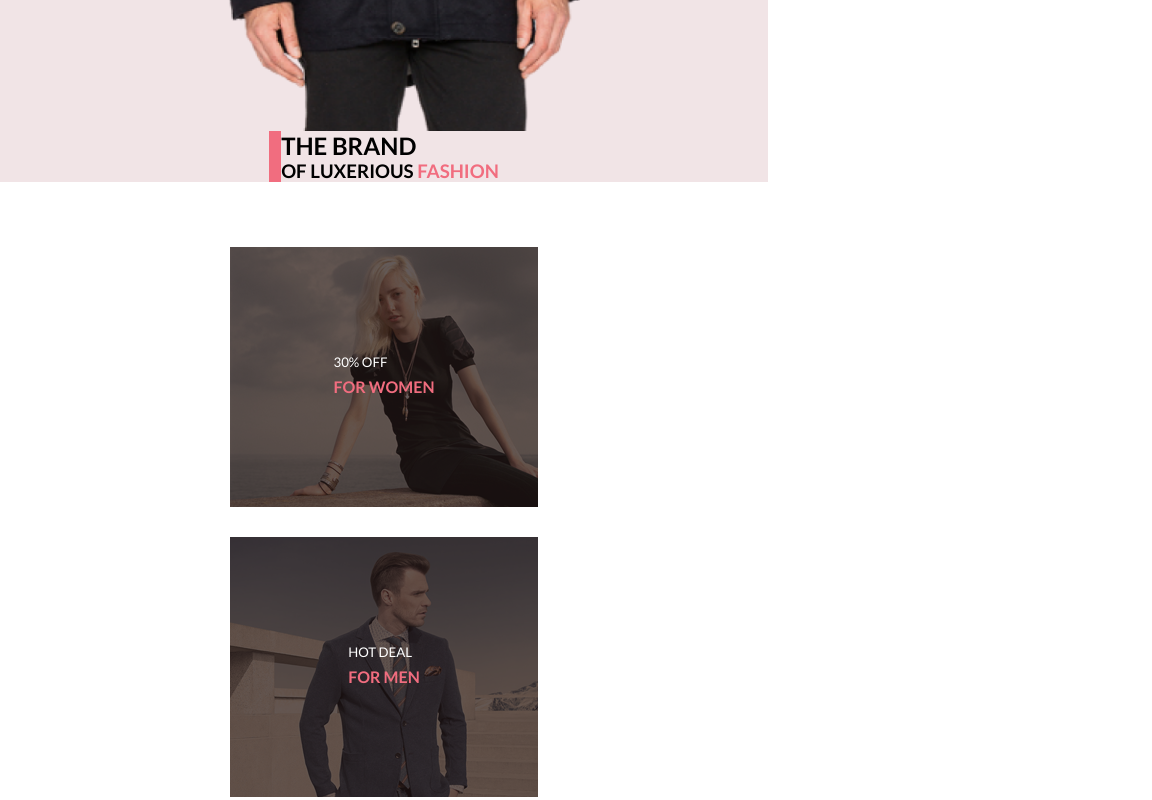
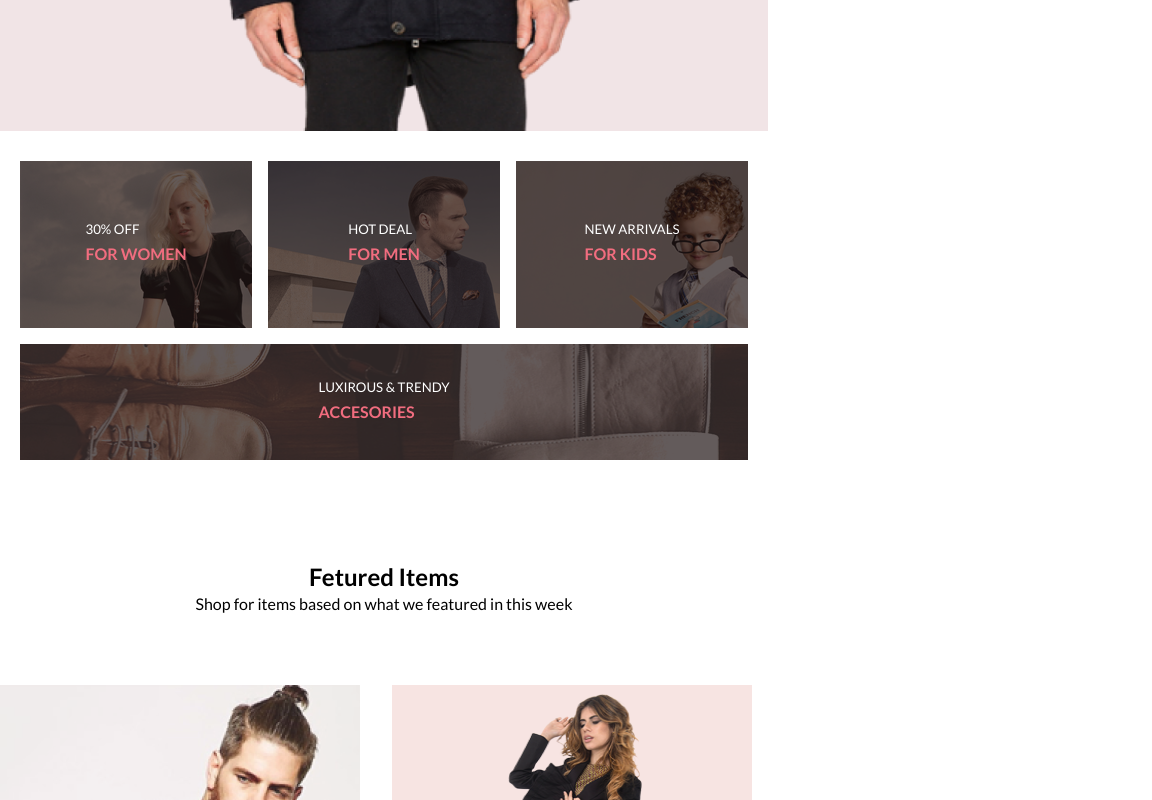
Before and after one commit to Dastan-M/Lesson6, a plain HTML site: page index.html in a window 768 px wide. Shown: the part 680-1480 px from the top of the page, 1152 px wide, since content can reach past the window. Drawn offline with Linux system fonts and the light colour scheme.

Commit message:
forr tablet

```diff
--- a/style.css
+++ b/style.css
@@ -41,14 +41,29 @@ header {
 }
 .banner {
   display: flex;
-  justify-content: center;
+  justify-content: space-between;
   align-items: center;
-  flex-wrap: wrap;
+  padding: o 50px;
   background: #F1E4E6;
 }
+.banner img {
+  flex: 0 0 50%;
+}
 .banner__rightSide {
-  margin-right: 0%;
+  flex: 0 0 50%;
+  text-align: left;
+  padding-left: 50px;
   border-left: 12px solid #F16D7F;
+  padding-left: 16px;
+  margin: 138px 331px 381px 63px;
+}
+.banner__rightSide h1 {
+  font-size: 48px;
+  font-weight: 900
+}
+.banner__rightSide h3 {
+  font-size: 32px;
+  font-weight: 700
 }
 .highlight {
   color: #F16D7F;
@@ -157,4 +172,44 @@ h5 {
   color: #F26376;
   background: #FFFFFF;
   padding: 15px 40px;
+  margin: 48px auto 60px;
 }
+@media(min-width: 768px) and (max-width: 1140px) {
+  .container {
+    max-width: 768px;
+  }
+  .categories {
+    gap: 16px;
+    padding: 30px 20px;
+  }
+  .FOR__WOMEN {
+    width: 232px;
+    height: 167px;
+  }
+  .FOR__MEN {
+    width: 232px;
+    height: 167px;
+  }
+  .FOR__KIDS {
+    width: 232px;
+    height: 167px;
+  }
+  .ACCESORIES {
+    width: 735px;
+    height: 116px;
+  }
+  .itemsHeader{
+    gap: 3px;
+    padding: 72px;
+  }
+  .items {
+    display: grid;
+    grid-template-columns: repeat(2, 1fr);
+    grid-template-rows: repeat(3, 1fr);
+    gap: 16px;
+  }
+  .fotterBtn {
+    padding: 15px 40px;
+    margin: 32px auto 70px;
+  }
+}
```
